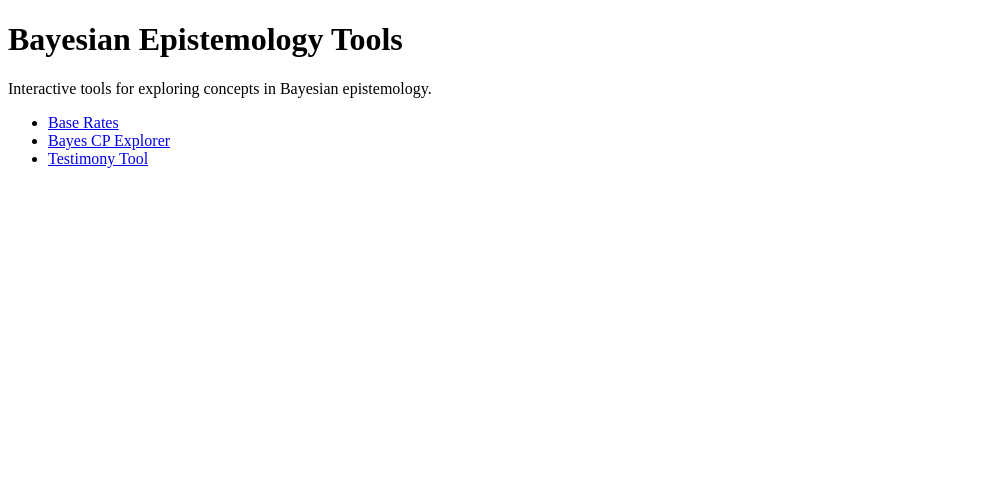
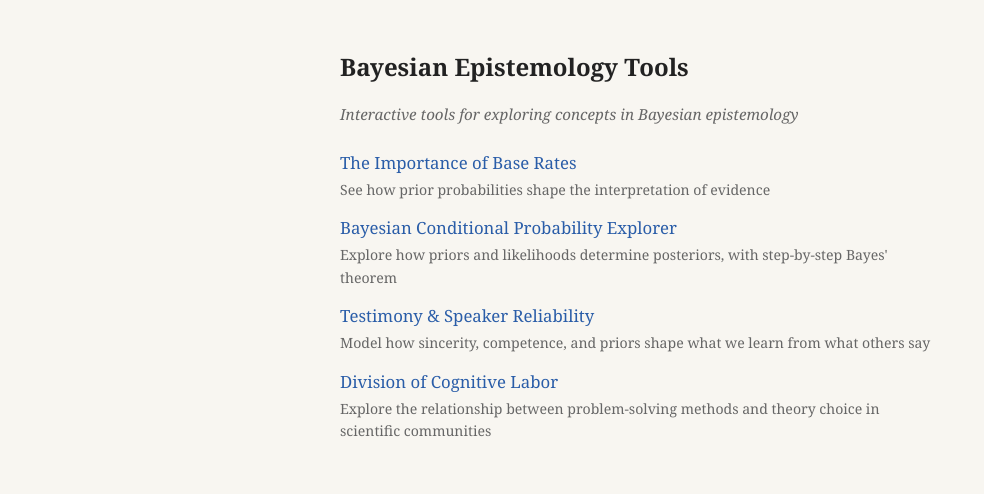
Before and after one commit to eganaegana/bayesian-tools, a plain HTML site: page index.html in a window 1280 px wide. Shown: the whole page, without its empty margins (0-984 px from the left). Drawn offline with Linux system fonts and the light colour scheme.

Commit message:
Add division of cognitive labor tool and updated index

```diff
--- a/index.html
+++ b/index.html
@@ -1,15 +1,50 @@
 <!DOCTYPE html>
-<html>
+<html lang="en">
 <head>
-    <title>Bayesian Epistemology Tools</title>
+<meta charset="UTF-8">
+<meta name="viewport" content="width=device-width, initial-scale=1.0">
+<title>Bayesian Epistemology Tools</title>
+<style>
+body {
+  font-family: Georgia, 'Times New Roman', serif;
+  background: #f8f6f1;
+  color: #222;
+  line-height: 1.6;
+  padding: 32px 20px;
+  max-width: 600px;
+  margin: 0 auto;
+}
+h1 { font-size: 1.5em; margin-bottom: 4px; }
+.subtitle { font-size: 0.95em; color: #666; font-style: italic; margin-bottom: 24px; }
+ul { list-style: none; padding: 0; }
+li { margin-bottom: 14px; }
+a {
+  color: #2a5da8; text-decoration: none; font-size: 1.05em;
+}
+a:hover { text-decoration: underline; }
+.desc { font-size: 0.88em; color: #666; margin-top: 2px; }
+</style>
 </head>
 <body>
-    <h1>Bayesian Epistemology Tools</h1>
-    <p>Interactive tools for exploring concepts in Bayesian epistemology.</p>
-    <ul>
-        <li><a href="base-rates.html">Base Rates</a></li>
-        <li><a href="bayes-cp-explorer.html">Bayes CP Explorer</a></li>
-        <li><a href="testimony-tool.html">Testimony Tool</a></li>
-    </ul>
+<h1>Bayesian Epistemology Tools</h1>
+<p class="subtitle">Interactive tools for exploring concepts in Bayesian epistemology</p>
+<ul>
+  <li>
+    <a href="base-rates.html">The Importance of Base Rates</a>
+    <div class="desc">See how prior probabilities shape the interpretation of evidence</div>
+  </li>
+  <li>
+    <a href="bayes-cp-explorer.html">Bayesian Conditional Probability Explorer</a>
+    <div class="desc">Explore how priors and likelihoods determine posteriors, with step-by-step Bayes' theorem</div>
+  </li>
+  <li>
+    <a href="testimony-tool.html">Testimony &amp; Speaker Reliability</a>
+    <div class="desc">Model how sincerity, competence, and priors shape what we learn from what others say</div>
+  </li>
+  <li>
+    <a href="kitcher-labor-explorer.html">Division of Cognitive Labor</a>
+    <div class="desc">Explore the relationship between problem-solving methods and theory choice in scientific communities</div>
+  </li>
+</ul>
 </body>
 </html>
```
